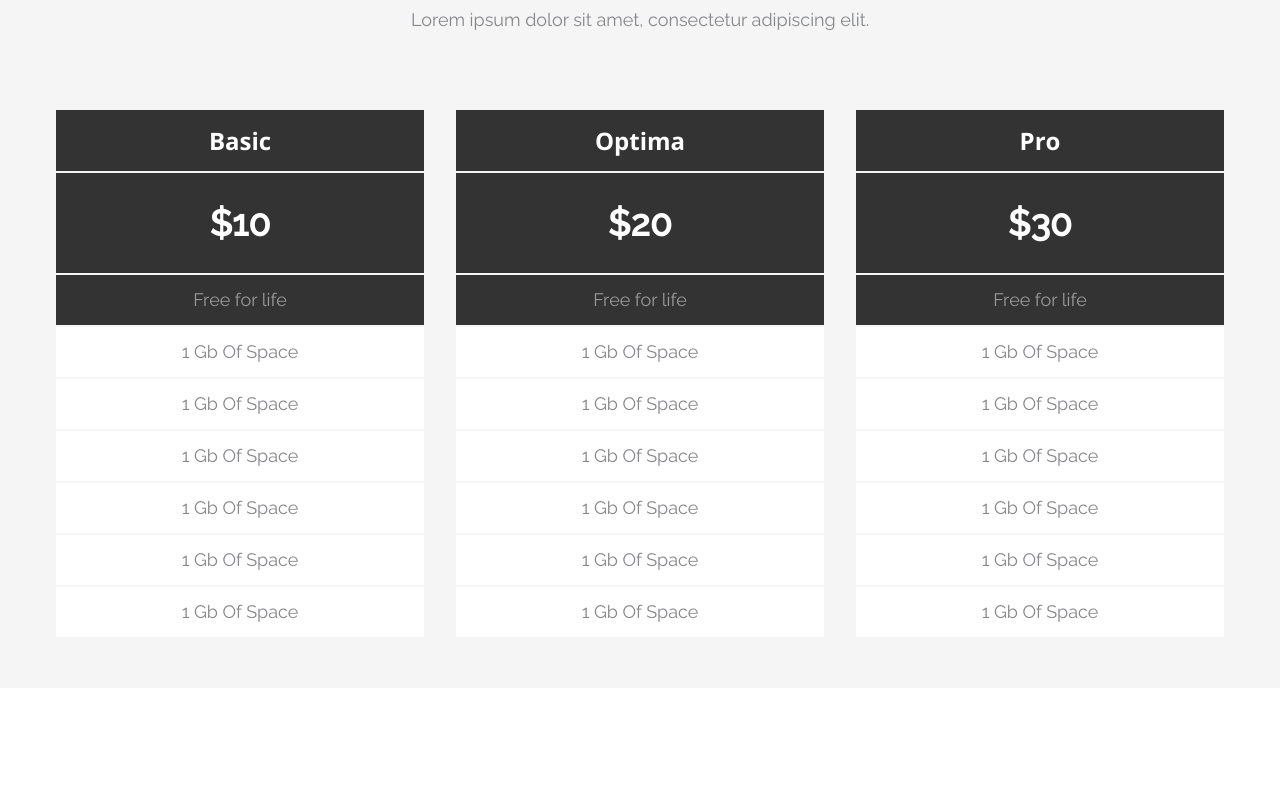
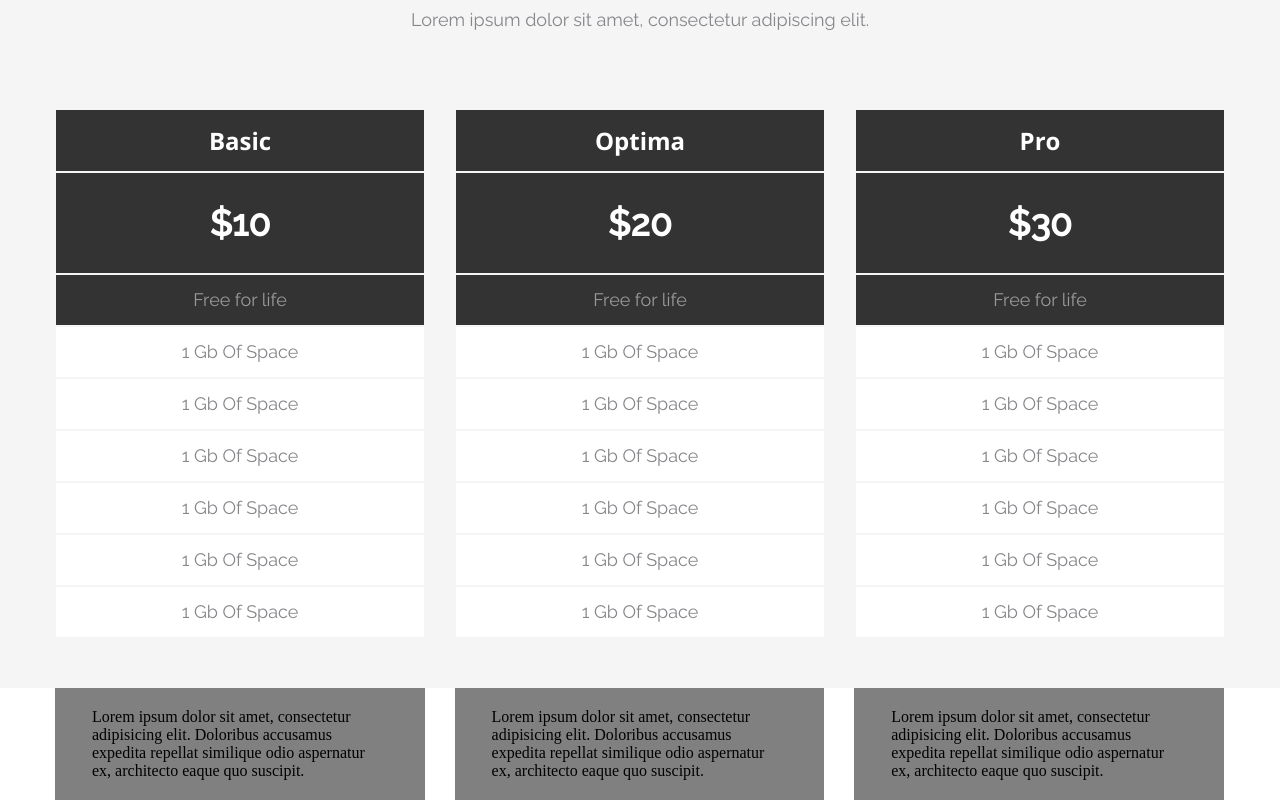
Before and after one commit to VeraShy/Axit_TMS, a plain HTML site: page index.html in a window 1280 px wide. Shown: the part 1735-2535 px from the top of the page. Before the commit the page ends 2423 px from the top, so only its background shows below. Drawn offline with nearby package versions, Linux system fonts and the light colour scheme.

Commit message:
Section Review

```diff
--- a/index.html
+++ b/index.html
@@ -173,6 +173,39 @@
             </div>
         </div>
     </section>
+    <section class="reviews">
+        <div class="wrapper">
+            <div class="reviews-content">
+                <div class="reviews-content-item">
+                    <div class="reviews-content-item__quote">
+                        Lorem ipsum dolor sit amet,
+                        consectetur adipisicing elit. Doloribus
+                        accusamus expedita repellat similique
+                        odio aspernatur ex, architecto eaque
+                        quo suscipit.
+                    </div>
+                </div>
+                <div class="reviews-content-item">
+                    <div class="reviews-content-item__quote">
+                        Lorem ipsum dolor sit amet,
+                        consectetur adipisicing elit. Doloribus
+                        accusamus expedita repellat similique
+                        odio aspernatur ex, architecto eaque
+                        quo suscipit.
+                    </div>
+                </div>
+                <div class="reviews-content-item">
+                    <div class="reviews-content-item__quote">
+                        Lorem ipsum dolor sit amet,
+                        consectetur adipisicing elit. Doloribus
+                        accusamus expedita repellat similique
+                        odio aspernatur ex, architecto eaque
+                        quo suscipit.
+                    </div>
+                </div>
+            </div>
+        </div>
+    </section>
 
 </body>
 </html>
--- a/styles/style.css
+++ b/styles/style.css
@@ -286,3 +286,16 @@
     padding: 15px 0;
     border: 1px solid #F5F5F5;
 }
+.reviews-content {
+    display: flex;
+    margin: 0 -15px;
+}
+.reviews-content-item {
+    width: 33.3%;
+    padding: 0 15px;
+}
+.reviews-content-item__quote {
+    width: 100%;
+    background-color: grey;
+    padding: 20px 37px;
+}
```
